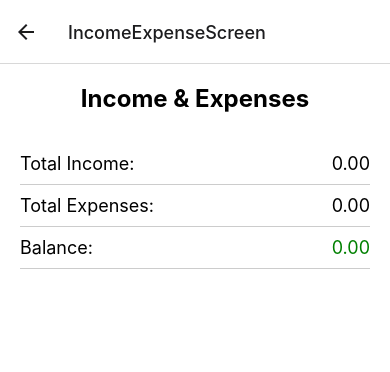
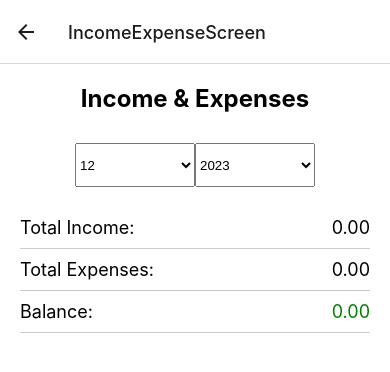
Before and after one commit to Maplestudent/ExpenseTracker, a React Native app: screen /IncomeExpenseScreen in a window 390 px wide. Shown: the top 372 px of the page. Built offline with nearby package versions, Linux system fonts and the light colour scheme.

Commit message:
picker to choose month and year

```diff
--- a/src/screens/IncomeExpenseScreen.jsx
+++ b/src/screens/IncomeExpenseScreen.jsx
@@ -1,9 +1,25 @@
-import React, { useContext } from 'react';
+import { Picker } from '@react-native-picker/picker'; // Correctly import Picker
+import React, { useContext, useState } from 'react';
 import { StyleSheet, Text, View } from 'react-native';
 import { StorageContext } from '../components/Storage';
 
+// ... [rest of your component code]
+
+
 function IncomeExpenseScreen() {
   const { expenses } = useContext(StorageContext);
+  const currentYear = new Date().getFullYear();
+  const currentMonth = new Date().getMonth() + 1; // Months are 0-indexed
+  const [selectedYear, setSelectedYear] = useState(currentYear);
+  const [selectedMonth, setSelectedMonth] = useState(currentMonth);
+
+  // Function to filter items by selected month and year
+  const filterByDate = (items, year, month) => {
+    return items.filter(item => {
+      const itemDate = new Date(item.date);
+      return itemDate.getFullYear() === year && itemDate.getMonth() + 1 === month;
+    });
+  };
 
   // Function to group and sum amounts by category
   const sumByCategory = (items, type) => {
@@ -16,46 +32,68 @@ function IncomeExpenseScreen() {
       }, {});
   };
 
-  const incomeByCategory = sumByCategory(expenses, 'Income');
-  const expensesByCategory = sumByCategory(expenses, 'Expense');
+  const filteredExpenses = filterByDate(expenses, selectedYear, selectedMonth);
+  const incomeByCategory = sumByCategory(filteredExpenses, 'Income');
+  const expensesByCategory = sumByCategory(filteredExpenses, 'Expense');
   const totalIncome = Object.values(incomeByCategory).reduce((acc, curr) => acc + curr, 0);
   const totalExpenses = Object.values(expensesByCategory).reduce((acc, curr) => acc + curr, 0);
+  const balance = totalIncome - totalExpenses;
 
-  const balance = totalIncome - totalExpenses;
+  // Render month and year picker items
+  const monthItems = Array.from({ length: 12 }, (_, i) => (
+    <Picker.Item key={i} label={`${i + 1}`} value={i + 1} />
+  ));
+  const yearItems = Array.from({ length: 10 }, (_, i) => (
+    <Picker.Item key={i} label={`${currentYear - i}`} value={currentYear - i} />
+  ));
 
   return (
     <View style={styles.container}>
       <Text style={styles.title}>Income & Expenses</Text>
 
+      {/* Year and Month Pickers */}
+      <View style={styles.pickerContainer}>
+        <Picker
+          selectedValue={selectedMonth}
+          onValueChange={(itemValue) => setSelectedMonth(itemValue)}
+          style={styles.picker}>
+          {monthItems}
+        </Picker>
+        <Picker
+          selectedValue={selectedYear}
+          onValueChange={(itemValue) => setSelectedYear(itemValue)}
+          style={styles.picker}>
+          {yearItems}
+        </Picker>
+      </View>
+
+      {/* Income and Expenses Table */}
       <View style={styles.table}>
-        {/* Display total and breakdown of income */}
         <View style={styles.tableRow}>
           <Text style={styles.tableCell}>Total Income:</Text>
           <Text style={styles.tableCell}>{totalIncome.toFixed(2)}</Text>
         </View>
+        {/* Display total and breakdown of income */}
         {Object.entries(incomeByCategory).map(([category, amount]) => (
           <View style={styles.tableRow} key={'income-' + category}>
             <Text style={styles.tableCell}>{category}:</Text>
             <Text style={styles.tableCell}>{amount.toFixed(2)}</Text>
           </View>
         ))}
-
-        {/* Display total and breakdown of expenses */}
         <View style={styles.tableRow}>
           <Text style={styles.tableCell}>Total Expenses:</Text>
           <Text style={styles.tableCell}>{totalExpenses.toFixed(2)}</Text>
         </View>
+        {/* Display total and breakdown of expenses */}
         {Object.entries(expensesByCategory).map(([category, amount]) => (
           <View style={styles.tableRow} key={'expense-' + category}>
             <Text style={styles.tableCell}>{category}:</Text>
             <Text style={styles.tableCell}>{amount.toFixed(2)}</Text>
           </View>
         ))}
-
-        {/* Display balance */}
         <View style={styles.tableRow}>
           <Text style={styles.tableCell}>Balance:</Text>
-          <Text style={[styles.tableCell, {color: balance >= 0 ? 'green' : 'red'}]}>
+          <Text style={[styles.tableCell, { color: balance >= 0 ? 'green' : 'red' }]}>
             {balance.toFixed(2)}
           </Text>
         </View>
@@ -76,6 +114,15 @@ const styles = StyleSheet.create({
     textAlign: 'center',
     marginBottom: 30,
   },
+  pickerContainer: {
+    flexDirection: 'row',
+    justifyContent: 'center',
+    marginBottom: 20,
+  },
+  picker: {
+    width: 120,
+    height: 44,
+  },
   table: {
     // Style your table as needed
   },
@@ -88,9 +135,8 @@ const styles = StyleSheet.create({
   },
   tableCell: {
     fontSize: 18,
-    // Additional styling for table cells
   },
-  // Add more styles if needed
+  // Add more styles as needed
 });
 
 export default IncomeExpenseScreen;
```
